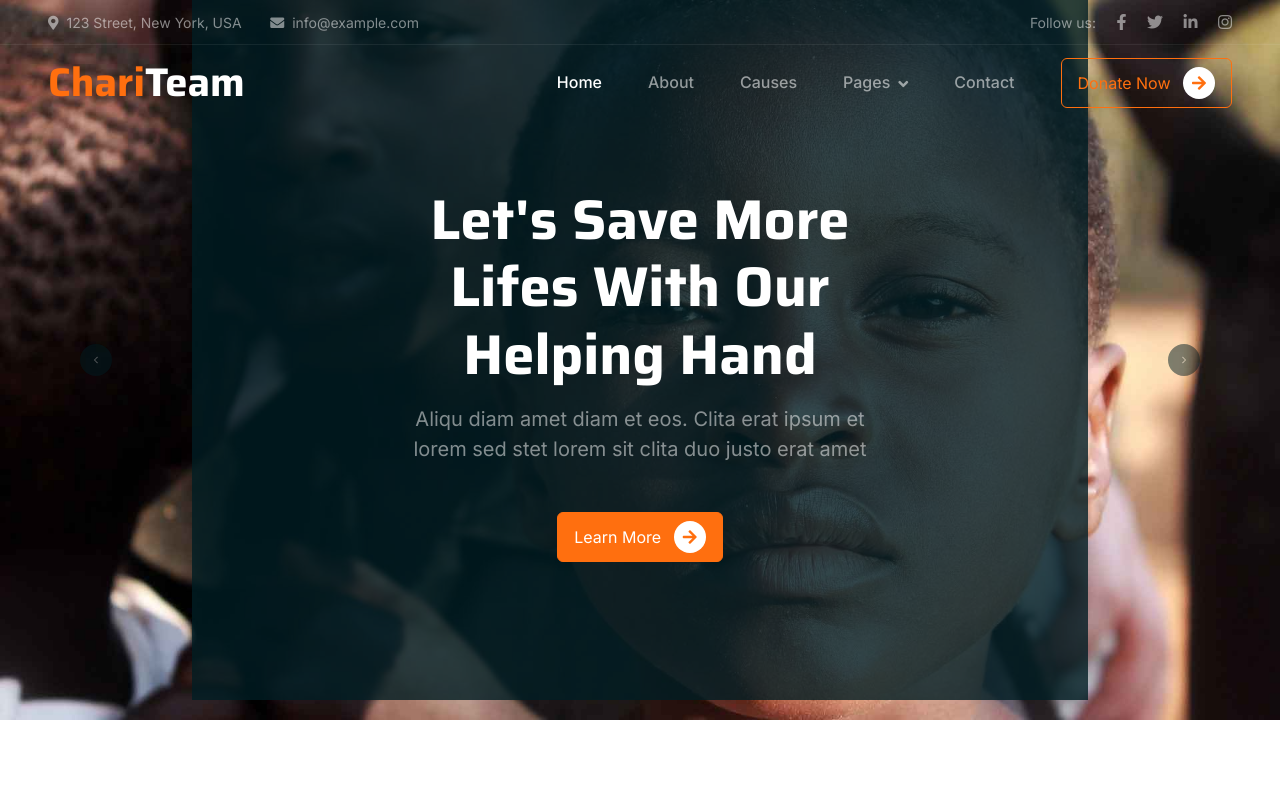
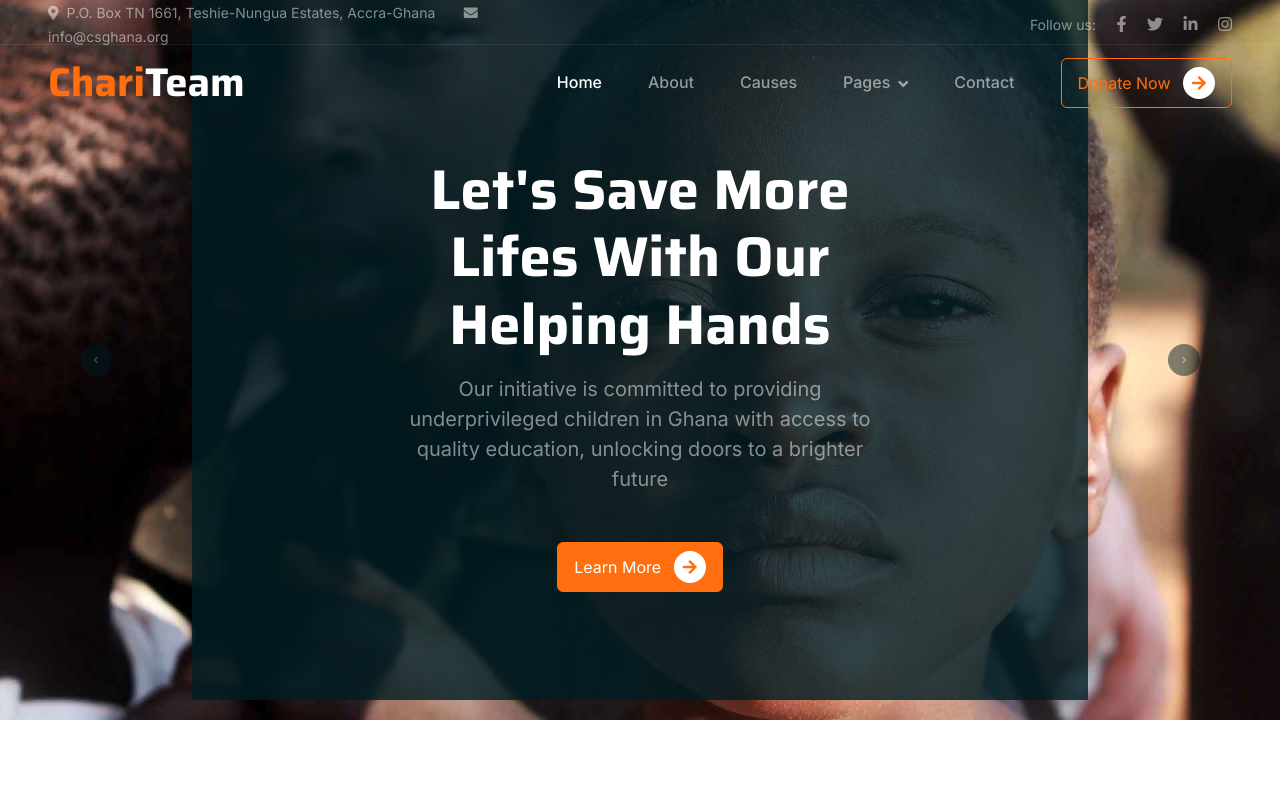
Before and after one commit to manueldinisjunior/Child-Survival-Aid-Ghana, a website with bundled scripts: page index.html in a window 1280 px wide. Shown: the top 800 px of the page. Built offline with nearby package versions, Linux system fonts and the light colour scheme; animation ran at ten frames a second.

Commit message:
Child Survival Aid Ghana

```diff
--- a/index.html
+++ b/index.html
@@ -43,8 +43,8 @@
     <div class="container-fluid fixed-top px-0 wow fadeIn" data-wow-delay="0.1s">
         <div class="top-bar text-white-50 row gx-0 align-items-center d-none d-lg-flex">
             <div class="col-lg-6 px-5 text-start">
-                <small><i class="fa fa-map-marker-alt me-2"></i>123 Street, New York, USA</small>
-                <small class="ms-4"><i class="fa fa-envelope me-2"></i>info@example.com</small>
+                <small><i class="fa fa-map-marker-alt me-2"></i>P.O. Box TN 1661, Teshie-Nungua Estates, Accra-Ghana</small>
+                <small class="ms-4"><i class="fa fa-envelope me-2"></i>info@csghana.org </small>
             </div>
             <div class="col-lg-6 px-5 text-end">
                 <small>Follow us:</small>
@@ -103,8 +103,8 @@
                         <div class="container">
                             <div class="row justify-content-center">
                                 <div class="col-lg-7 pt-5">
-                                    <h1 class="display-4 text-white mb-3 animated slideInDown">Let's Change The World With Humanity</h1>
-                                    <p class="fs-5 text-white-50 mb-5 animated slideInDown">Aliqu diam amet diam et eos. Clita erat ipsum et lorem sed stet lorem sit clita duo justo erat amet</p>
+                                    <h1 class="display-4 text-white mb-3 animated slideInDown">Let's Change The World With Together</h1>
+                                    <p class="fs-5 text-white-50 mb-5 animated slideInDown">Empowering underprivileged children in Ghana through quality education.</p>
                                     <a class="btn btn-primary py-2 px-3 animated slideInDown" href="">
                                         Learn More
                                         <div class="d-inline-flex btn-sm-square bg-white text-primary rounded-circle ms-2">
@@ -122,8 +122,8 @@
                         <div class="container">
                             <div class="row justify-content-center">
                                 <div class="col-lg-7 pt-5">
-                                    <h1 class="display-4 text-white mb-3 animated slideInDown">Let's Save More Lifes With Our Helping Hand</h1>
-                                    <p class="fs-5 text-white-50 mb-5 animated slideInDown">Aliqu diam amet diam et eos. Clita erat ipsum et lorem sed stet lorem sit clita duo justo erat amet</p>
+                                    <h1 class="display-4 text-white mb-3 animated slideInDown">Let's Save More Lifes With Our Helping Hands</h1>
+                                    <p class="fs-5 text-white-50 mb-5 animated slideInDown">Our initiative is committed to providing underprivileged children in Ghana with access to quality education, unlocking doors to a brighter future</p>
                                     <a class="btn btn-primary py-2 px-3 animated slideInDown" href="">
                                         Learn More
                                         <div class="d-inline-flex btn-sm-square bg-white text-primary rounded-circle ms-2">
```
